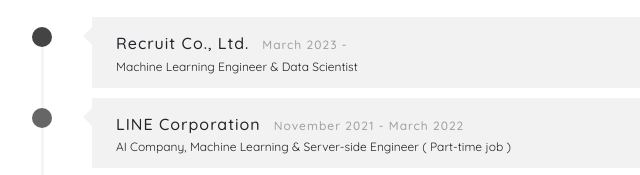
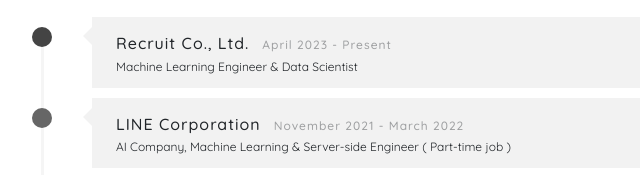
Before and after one commit to ayk24/ayk24.github.io, a website: page index.html in a window 1280 px wide. Shown: the part 302-477 px from the top of the page, 323-963 px from the left. Drawn offline with nearby package versions, Linux system fonts and the light colour scheme; a script that the page names is missing.

Commit message:
fix: experience

```diff
--- a/index.html
+++ b/index.html
@@ -63,7 +63,7 @@
         <div class="timeline-item animate-box" data-animate-effect="fadeInLeft">
           <div class="icon color-1"></div>
           <div class="content">
-            <div class="title">Recruit Co., Ltd.<span>　March 2023 - </span></div>
+            <div class="title">Recruit Co., Ltd.<span>　April 2023 - Present</span></div>
             <p>Machine Learning Engineer & Data Scientist</p>
           </div>
         </div>
```
